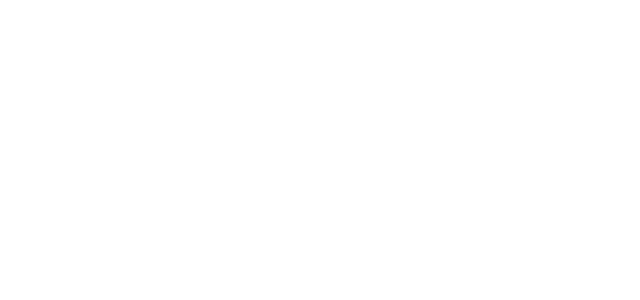
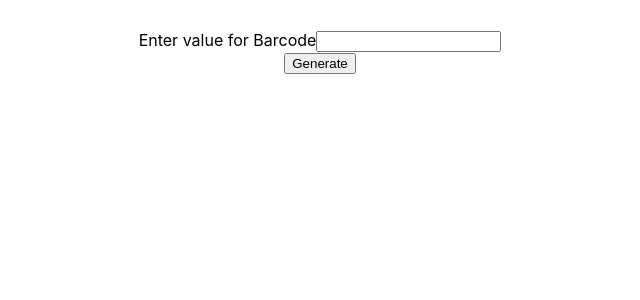
Before and after one commit to akindoju/barcode-generator, a React (Create React App) app: page /barcode in a window 1280 px wide. Shown: the top 300 px of the page, without its empty margins (320-960 px from the left). Built offline with nearby package versions, Linux system fonts and the light colour scheme.

Commit message:
Created barcode component

```diff
--- a/src/App.js
+++ b/src/App.js
@@ -1,6 +1,6 @@
 import { Route, Switch } from 'react-router';
 import './App.css';
-import Barcode from './pages/barcode/barcode';
+import Barcode from './pages/barcodePage/barcodePage';
 import Homepage from './pages/homepage/homepage';
 import QRCode from './pages/qrCode/qrCode';
 
--- /dev/null
+++ b/src/components/Barcode/Barcode.jsx
@@ -0,0 +1,16 @@
+import React from 'react';
+import { useBarcode } from 'react-barcodes';
+
+const Barcode = (props) => {
+  const { barcodeValue } = props;
+  const { inputRef } = useBarcode({
+    value: `${barcodeValue}`,
+    options: {
+      displayValue: false,
+    },
+  });
+
+  return <svg ref={inputRef} />;
+};
+
+export default Barcode;
--- a/src/pages/barcode/barcode.jsx
+++ /dev/null
@@ -1,7 +0,0 @@
-import React from 'react';
-
-const Barcode = () => {
-  return <div></div>;
-};
-
-export default Barcode;
--- /dev/null
+++ b/src/pages/barcodePage/barcodePage.jsx
@@ -0,0 +1,38 @@
+import React, { useState } from 'react';
+import Barcode from '../../components/Barcode/Barcode';
+
+const BarcodePage = () => {
+  const [barcodeValue, setBarcodeValue] = useState('');
+  const [btnClicked, setBtnClicked] = useState('true');
+
+  // const displayBarcode = () => {
+  //   <Barcode barcodeValue={barcodeValue} />;
+  //   setBtnClicked(false);
+  // };
+
+  return (
+    <div>
+      <form onSubmit={(e) => e.preventDefault()}>
+        <label htmlFor="barcode">Enter value for Barcode</label>
+        <input
+          id="barcode"
+          onChange={(event) => {
+            event.preventDefault();
+            setBarcodeValue(event.target.value);
+          }}
+        />
+      </form>
+      <button
+        onClick={(event) => {
+          event.preventDefault();
+          setBtnClicked(true);
+        }}
+      >
+        Generate
+      </button>
+      {btnClicked === true ? <Barcode barcodeValue={barcodeValue} /> : null}
+    </div>
+  );
+};
+
+export default BarcodePage;
```
